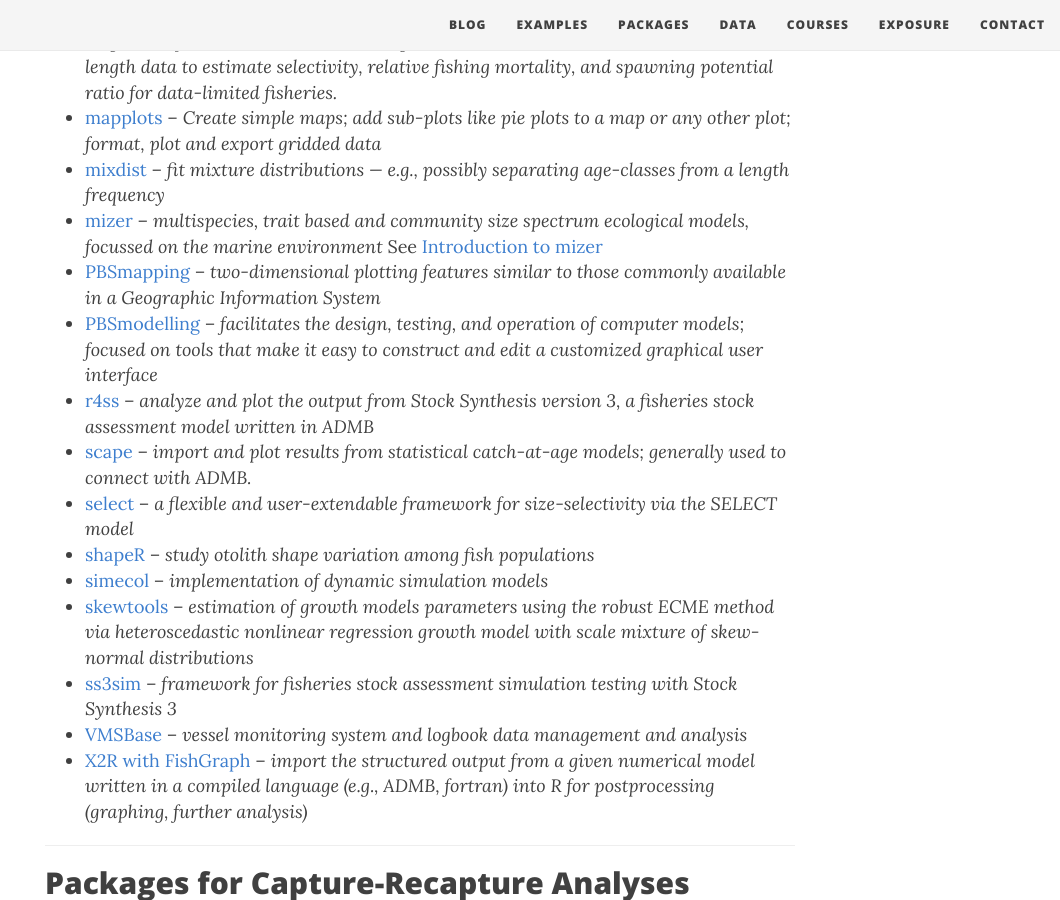
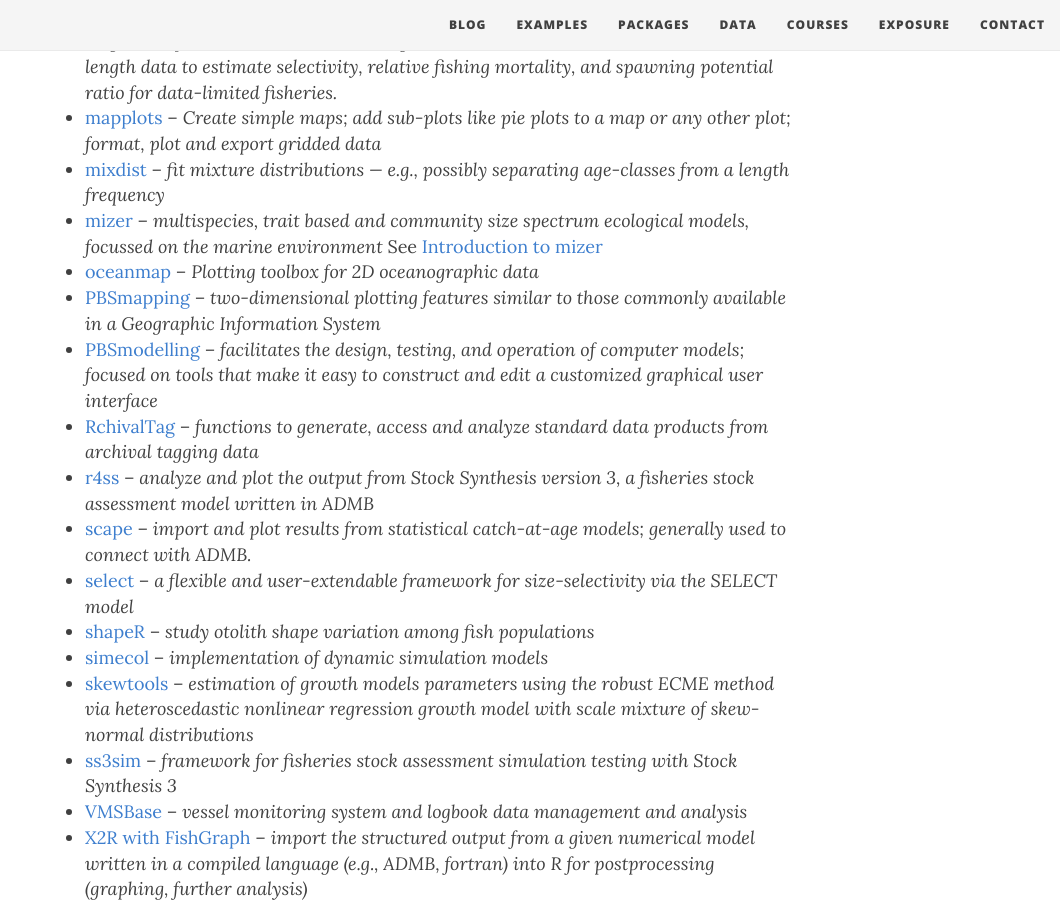
Before and after one commit to droglenc/fishR, a Jekyll site: the page built from packages.md, in a window 1280 px wide and 900 px high, scrolled down 1305 px. Shown: the whole window, without its empty margins (220-1280 px from the left). Built offline with Jekyll 4.4.1, drawn with Linux system fonts in a browser that asks for light colours; nearby versions of some CDN libraries.

Commit message:
Added some packages

```diff
--- a/packages.md
+++ b/packages.md
@@ -45,8 +45,10 @@ The following are instructions to install packages from within various ways to i
 * [mapplots](https://cran.r-project.org/web/packages/mapplots/index.html) -- *Create simple maps; add sub-plots like pie plots to a map or any other plot; format, plot and export gridded data*
 * [mixdist](http://ms.mcmaster.ca/peter/mix/mix.html) -- *fit mixture distributions — e.g., possibly separating age-classes from a length frequency*
 * [mizer](https://cran.r-project.org/web/packages/mizer/index.html) -- *multispecies, trait based and community size spectrum ecological models, focussed on the marine environment*  See [Introduction to mizer](https://cran.r-project.org/web/packages/mizer/vignettes/mizer_vignette.pdf)
+* [oceanmap](https://cran.r-project.org/web/packages/oceanmap/index.html) -- *Plotting toolbox for 2D oceanographic data*
 * [PBSmapping](https://cran.r-project.org/web/packages/PBSmapping/) -- *two-dimensional plotting features similar to those commonly available in a Geographic Information System*
 * [PBSmodelling](https://cran.r-project.org/web/packages/PBSmodelling/index.html) -- *facilitates the design, testing, and operation of computer models; focused on tools that make it easy to construct and edit a customized graphical user interface*
+* [RchivalTag](https://cran.r-project.org/web/packages/RchivalTag/index.html) -- *functions to generate, access and analyze standard data products from archival tagging data*
 * [r4ss](https://github.com/r4ss/r4ss) -- *analyze and plot the output from Stock Synthesis version 3, a fisheries stock assessment model written in ADMB*
 * [scape](https://cran.r-project.org/web/packages/scape/) -- *import and plot results from statistical catch-at-age models; generally used to connect with ADMB.*
 * [select](https://www.stat.auckland.ac.nz/~millar/selectware/code.html) -- *a flexible and user-extendable framework for size-selectivity via the SELECT model*
```
